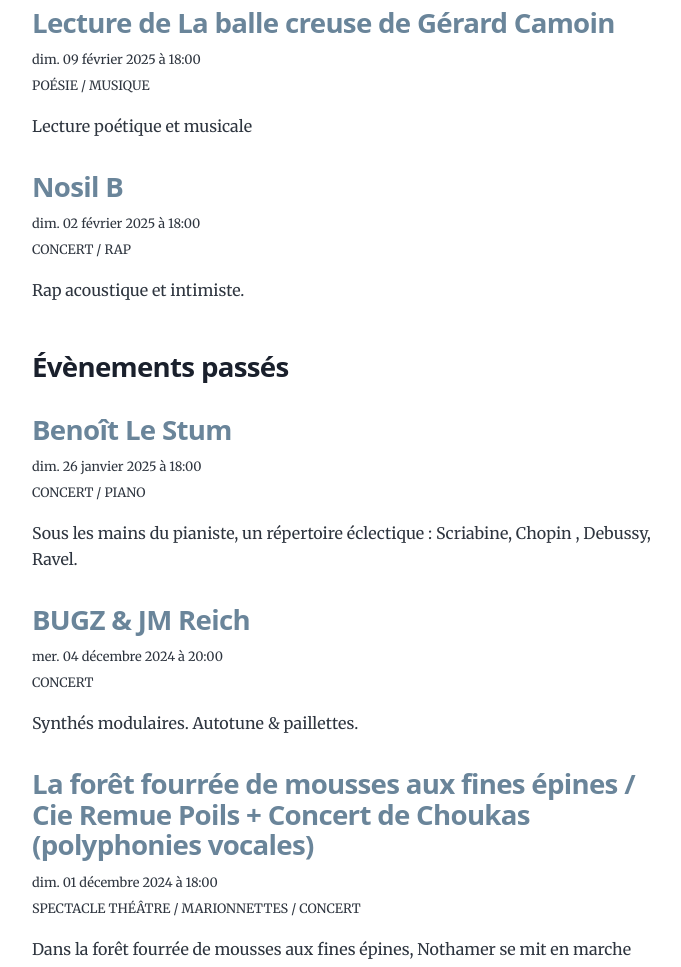
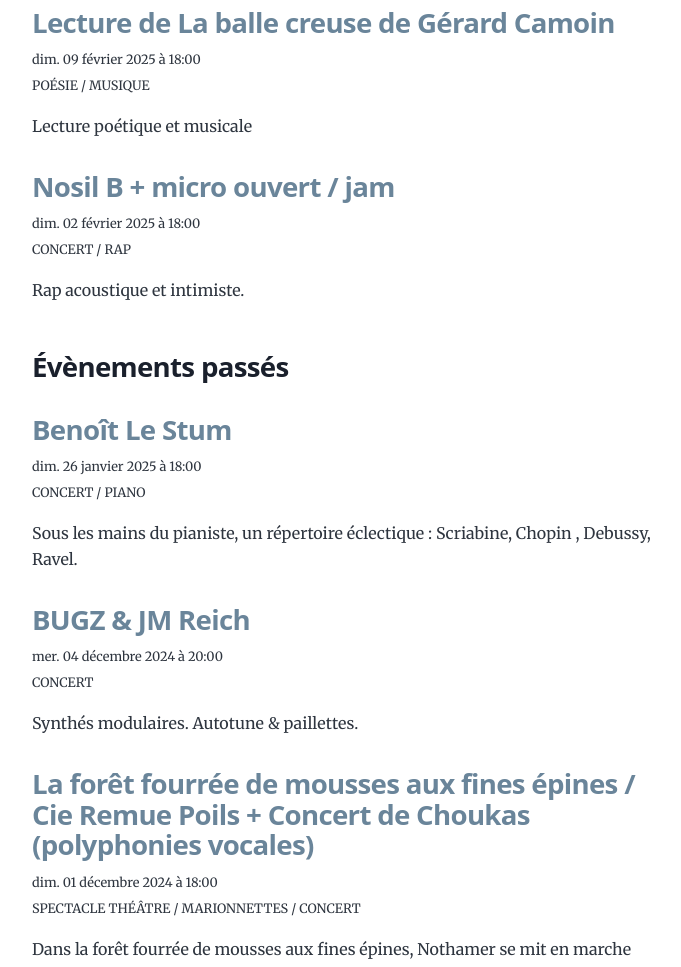
Before and after one commit to lecedrebleu/lecedrebleu.github.io, a Gatsby site: page / in a window 1280 px wide. Shown: the part 880-1847 px from the top of the page, without its empty margins (292-973 px from the left). Built offline with nearby package versions, Linux system fonts and the light colour scheme; Gatsby itself is replaced by a stand-in of ours.

Commit message:
edit nosil b event

```diff
--- a/content/blog/20250202-nosil-b/index.md
+++ b/content/blog/20250202-nosil-b/index.md
@@ -1,5 +1,5 @@
 ---
-title: Nosil B
+title: Nosil B + micro ouvert / jam
 date: "2025-02-02T18:00:00"
 tags: ["CONCERT", "RAP"]
 shortDescription: "Rap acoustique et intimiste."
@@ -10,6 +10,8 @@ Nosil B, c'est une ballade en forêt, une page d'un journal intime, une histoire
 Sa musique touche en plein cœur, nous laisse rêver et donne de la force dans la vulnérabilité.
 Nosil B, c'est du rap doux, du rap de timide mais même les timides ont des choses à dire à condition qu'on vienne les écouter.
 
+Après le concert, s’en suivra un micro ouvert / jam. Apportez vos instruments et venez mettre en musique les mots clamés, rappés, chantés, ou slamés ! Le micro sera prêt, on vous attend !
+
 18h : Ouverture des portes.<br>
 Prix libre.<br>
 Buvette sur place. Pas de restauration.<b>
```
